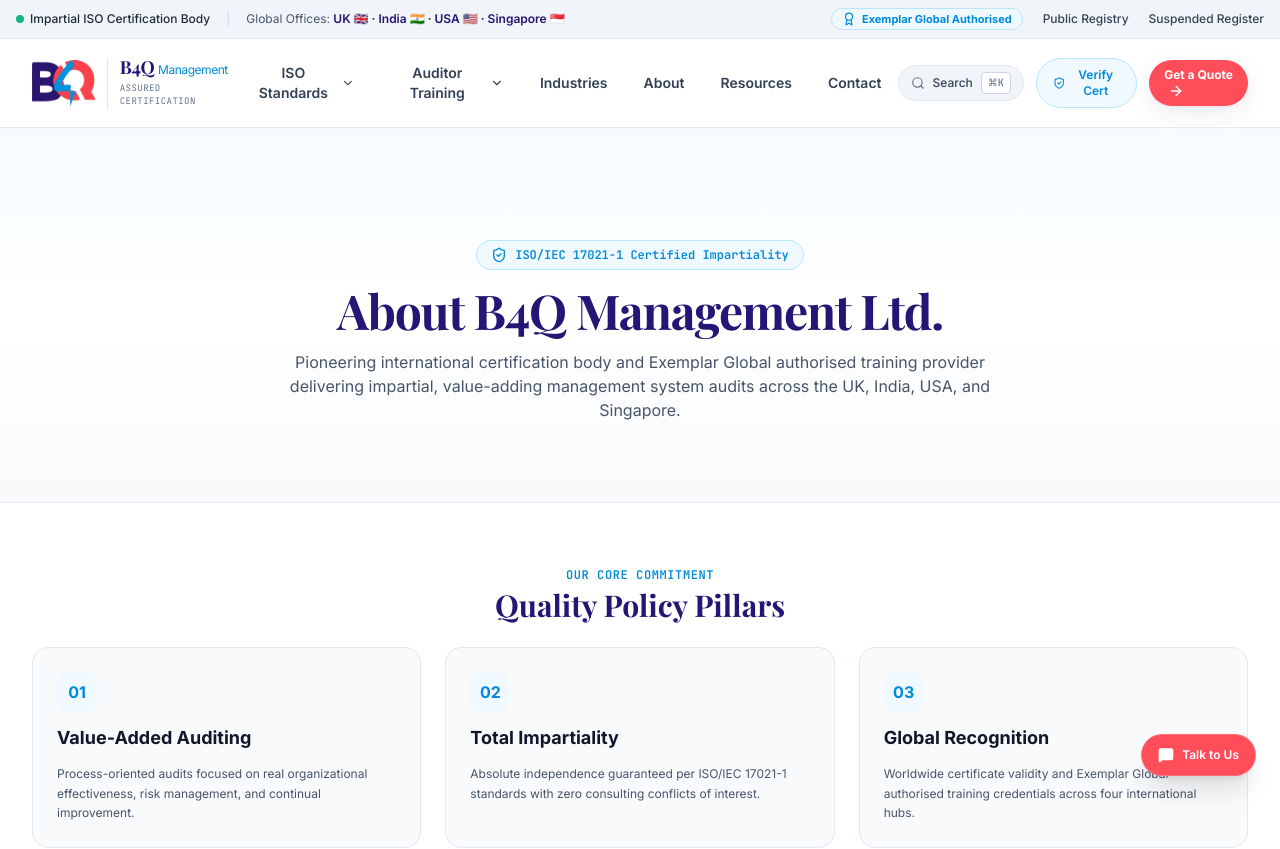
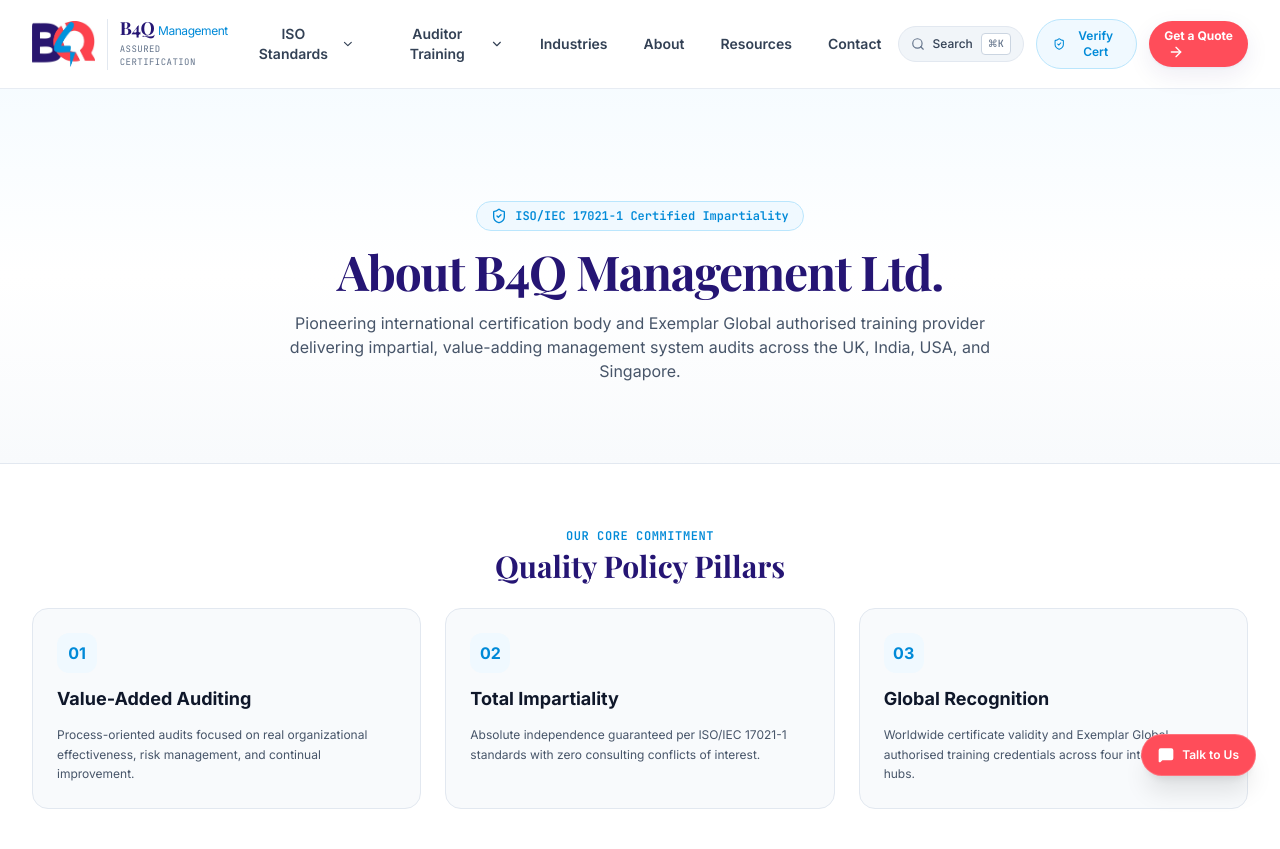
Before and after one commit to Kunal-Gupta28/B4QM, a Next.js app: page /about in a window 1280 px wide. Shown: the top 849 px of the page. Built offline with nearby package versions, Linux system fonts and the light colour scheme; a web font is replaced by a local one.

Commit message:
refactor: remove Top Trust Banner, LiveBadgeGenerator, and FuturisticParallaxStudio components

```diff
--- a/src/app/page.tsx
+++ b/src/app/page.tsx
@@ -36,9 +36,7 @@
 import { CommandPalette } from "@/components/ui/CommandPalette";
 import { WhatsAppWidget } from "@/components/ui/WhatsAppWidget";
 import GsapScrollShowcase from "@/components/ui/GsapScrollShowcase";
-import LiveBadgeGenerator from "@/components/ui/LiveBadgeGenerator";
 import ThreeHologramGlobe from "@/components/ui/ThreeHologramGlobe";
-import FuturisticParallaxStudio from "@/components/ui/FuturisticParallaxStudio";
 import { ISO_STANDARDS } from "@/lib/data";
 
 export default function HomePage() {
@@ -365,12 +363,6 @@
         </div>
       </section>
 
-      {/* NEW: Live Interactive Certificate Studio Section */}
-      <LiveBadgeGenerator />
-
-      {/* NEW: Futuristic 3D Parallax ISO & Certification Lifecycle Studio */}
-      <FuturisticParallaxStudio />
-
       {/* Client Testimonials */}
       <section className="py-20 md:py-32 bg-white">
         <div className="max-w-7xl mx-auto px-4 sm:px-6 lg:px-8">
--- a/src/components/layout/Header.tsx
+++ b/src/components/layout/Header.tsx
@@ -71,33 +71,6 @@
 
   return (
     <>
-      {/* Top Banner / Trust Bar */}
-      <div className="bg-slate-100 text-slate-700 text-xs py-2 px-4 border-b border-slate-200 hidden md:block">
-        <div className="max-w-7xl mx-auto flex items-center justify-between">
-          <div className="flex items-center gap-4">
-            <span className="inline-flex items-center gap-1.5 font-medium text-slate-800">
-              <span className="w-2 h-2 rounded-full bg-emerald-500 animate-pulse" />
-              Impartial ISO Certification Body
-            </span>
-            <span className="text-slate-300">|</span>
-            <span className="text-slate-600">
-              Global Offices: <strong className="text-[#251574] font-semibold">UK 🇬🇧 · India 🇮🇳 · USA 🇺🇸 · Singapore 🇸🇬</strong>
-            </span>
-          </div>
-          <div className="flex items-center gap-5 text-slate-700 font-medium">
-            <span className="inline-flex items-center gap-1.5 bg-sky-50 text-[#008AD8] border border-sky-200 px-2.5 py-0.5 rounded-full text-[11px] font-bold">
-              <Award className="w-3.5 h-3.5 text-[#008AD8]" /> Exemplar Global Authorised
-            </span>
-            <Link href="/verify" className="hover:text-[#251574] transition-colors">
-              Public Registry
-            </Link>
-            <Link href="/resources/suspended" className="hover:text-rose-600 transition-colors">
-              Suspended Register
-            </Link>
-          </div>
-        </div>
-      </div>
-
       {/* Main Light Glass Header */}
       <header
         className={`sticky top-0 z-40 transition-all duration-300 ${
```
